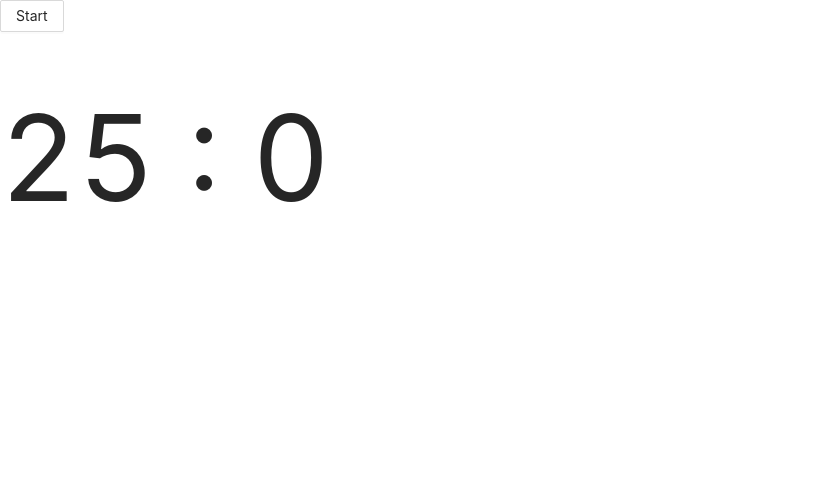
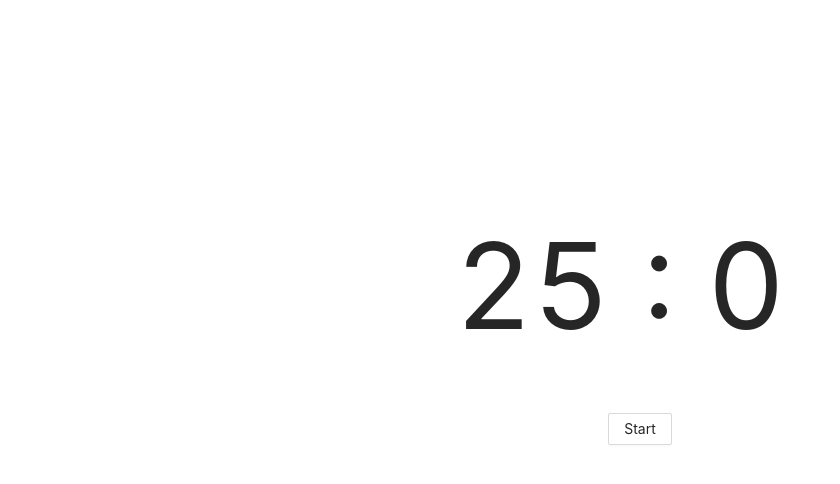
Before and after one commit to ashgkwd/panda-tomato, a React (Create React App) app: page / in a window 1280 px wide. Shown: the top 484 px of the page, without its empty margins (0-840 px from the left). Built offline with nearby package versions, Linux system fonts and the light colour scheme.

Commit message:
feat: show/hide pause & start, improves styling

```diff
--- a/src/Pomodoro/PomodoroHOC.tsx
+++ b/src/Pomodoro/PomodoroHOC.tsx
@@ -9,7 +9,7 @@ function PomodoroHOC() {
       minutes={minutes}
       seconds={seconds}
       onToggle={toggle}
-      actionLabel={isPaused ? "Start" : "Pause"}
+      isPaused={isPaused}
     />
   );
 }
--- a/src/Pomodoro/PomodoroRender.tsx
+++ b/src/Pomodoro/PomodoroRender.tsx
@@ -2,18 +2,25 @@ import { Button } from "antd";
 import React from "react";
 import Display from "../Countdown/Display";
 import { Pomodorable } from "../types/Pomodorable";
+import "./styles.css";
 
-function PomodoroRender({
-  onToggle,
-  actionLabel,
-  minutes,
-  seconds,
-}: Pomodorable) {
+function PomodoroRender({ onToggle, isPaused, minutes, seconds }: Pomodorable) {
   return (
-    <>
-      <Button onClick={onToggle}>{actionLabel}</Button>
+    <div className="pt-pomodoro">
+      <Button
+        className={`pt-is-paused-${isPaused} pt-pomodoro-pause`}
+        onClick={onToggle}
+      >
+        Pause
+      </Button>
       <Display minutes={minutes} seconds={seconds} />
-    </>
+      <Button
+        className={`pt-is-paused-${isPaused} pt-pomodoro-start`}
+        onClick={onToggle}
+      >
+        Start
+      </Button>
+    </div>
   );
 }
 
--- /dev/null
+++ b/src/Pomodoro/styles.css
@@ -0,0 +1,26 @@
+.pt-pomodoro {
+  max-width: 370px;
+  margin: 10% auto;
+}
+
+.pt-pomodoro-pause,
+.pt-pomodoro-start {
+  margin: auto;
+  display: block;
+}
+
+.pt-is-paused-true.pt-pomodoro-pause {
+  visibility: hidden;
+}
+
+.pt-is-paused-false.pt-pomodoro-pause {
+  visibility: visible;
+}
+
+.pt-is-paused-true.pt-pomodoro-start {
+  visibility: visible;
+}
+
+.pt-is-paused-false.pt-pomodoro-start {
+  visibility: hidden;
+}
--- a/src/types/Pomodorable.d.ts
+++ b/src/types/Pomodorable.d.ts
@@ -1,6 +1,6 @@
 import { Displayable } from "./Displayable";
 
 export type Pomodorable = Displayable & {
-  actionLabel: string;
+  isPaused: boolean;
   onToggle: () => void;
 };
```
